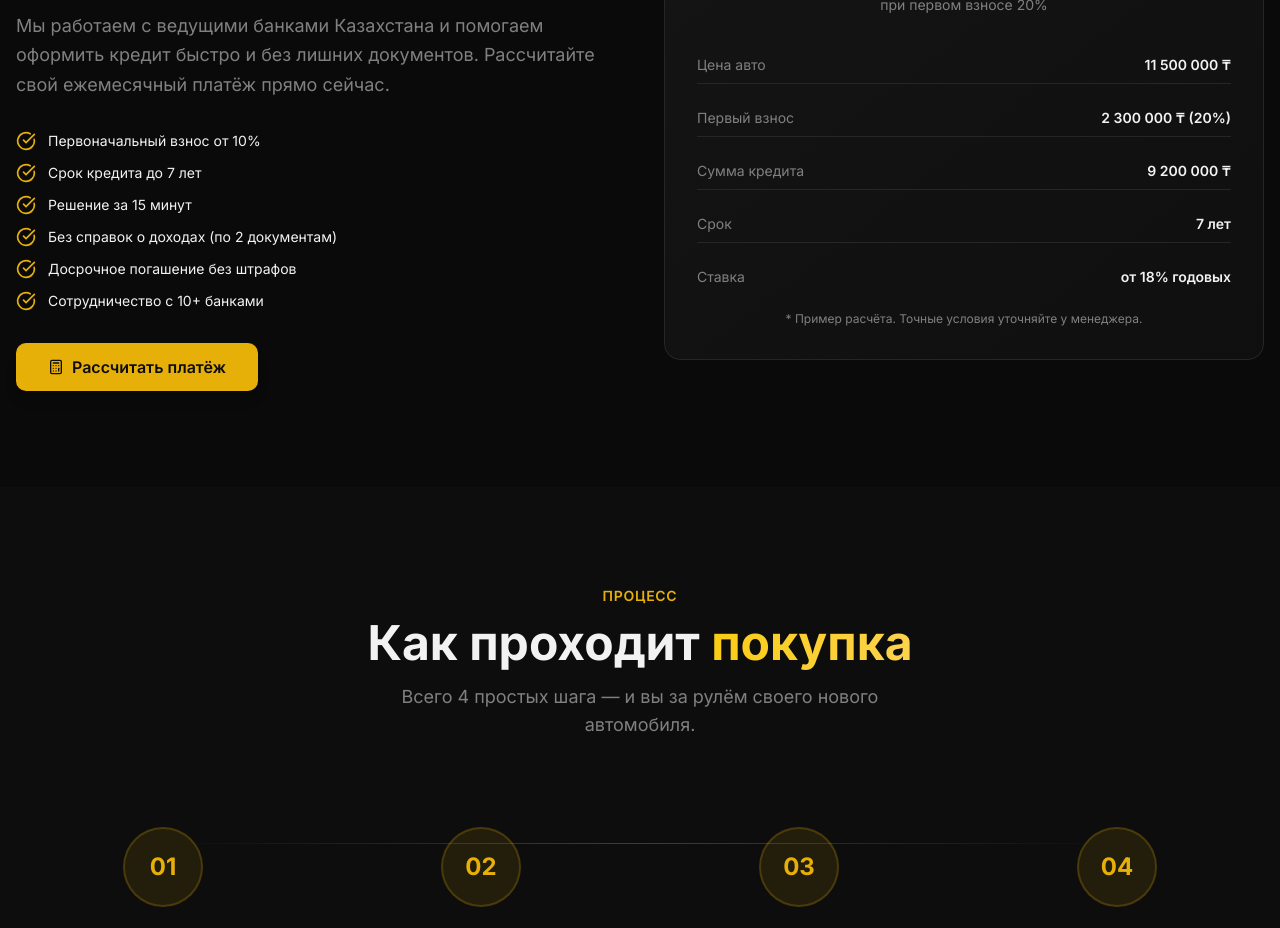
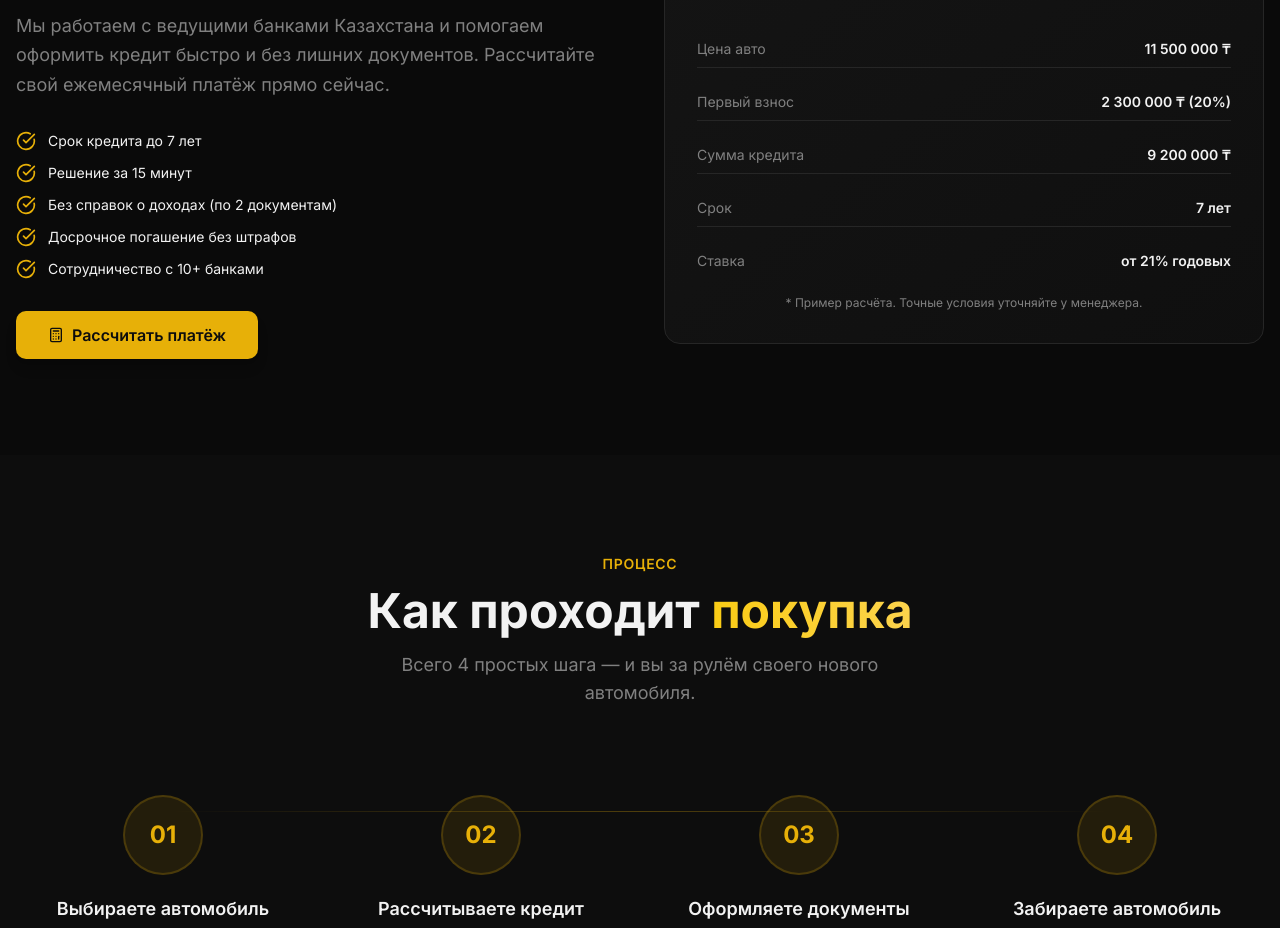
Before and after one commit to AsAl1100/easy-motors-website, a Next.js app: page / in a window 1280 px wide. Shown: the part 2200-3128 px from the top of the page. Built offline with nearby package versions, Linux system fonts and the light colour scheme; no server answers.

Commit message:
fix: remove down payment benefit, update credit rate to 21%

```diff
--- a/components/home/CreditSection.tsx
+++ b/components/home/CreditSection.tsx
@@ -6,7 +6,6 @@ import { Calculator, CheckCircle } from "lucide-react";
 import { Button } from "@/components/ui/button";
 
 const benefits = [
-  "Первоначальный взнос от 10%",
   "Срок кредита до 7 лет",
   "Решение за 15 минут",
   "Без справок о доходах (по 2 документам)",
@@ -76,7 +75,7 @@ export default function CreditSection() {
                   { label: "Первый взнос", value: "2 300 000 ₸ (20%)" },
                   { label: "Сумма кредита", value: "9 200 000 ₸" },
                   { label: "Срок", value: "7 лет" },
-                  { label: "Ставка", value: "от 18% годовых" },
+                  { label: "Ставка", value: "от 21% годовых" },
                 ].map((row) => (
                   <div key={row.label} className="flex justify-between items-center py-2 border-b border-border last:border-0">
                     <span className="text-muted-foreground text-sm">{row.label}</span>
```
